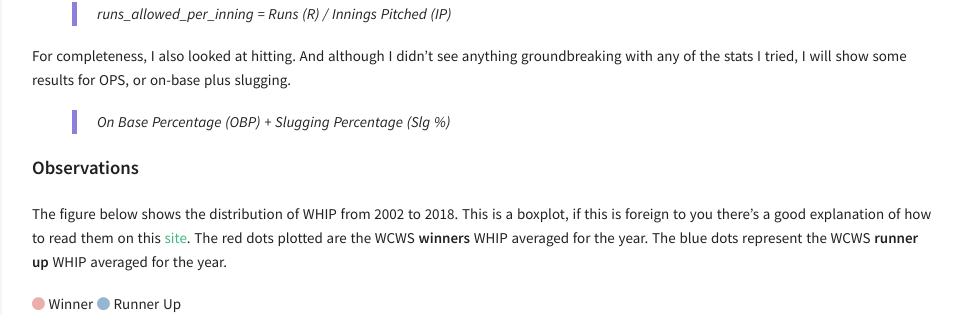
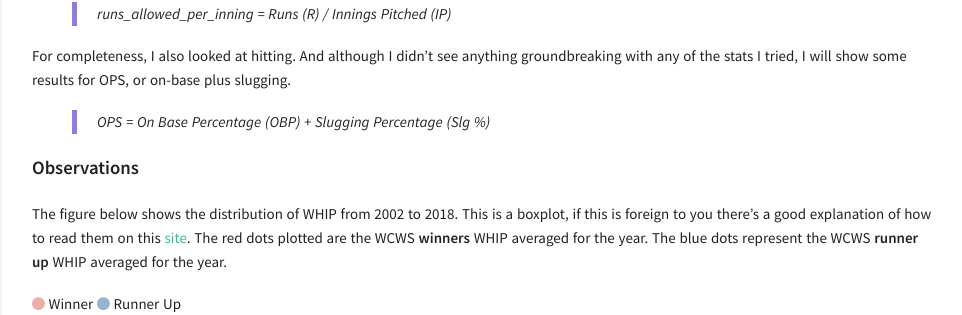
Before and after one commit to jenyeeiam/stats_blog, a Jekyll site: the page built from _posts/2020-05-03-defense-wins-champs.md, in a window 1280 px wide. Shown: the part 940-1255 px from the top of the page, without its empty margins (318-1280 px from the left). Built offline with Jekyll 4.4.1, drawn with Linux system fonts in a browser that asks for light colours.

Commit message:
forgot the left side  of the equation

```diff
--- a/_posts/2020-05-03-defense-wins-champs.md
+++ b/_posts/2020-05-03-defense-wins-champs.md
@@ -27,7 +27,7 @@ The second stat I used is runs allowed per inning. I decided to go with runs ove
 
 For completeness, I also looked at hitting. And although I didn't see anything groundbreaking with any of the stats I tried, I will show some results for OPS, or on-base plus slugging.
 
-> On Base Percentage (OBP) + Slugging Percentage (Slg %)
+> OPS = On Base Percentage (OBP) + Slugging Percentage (Slg %)
 
 #### Observations
 
```
